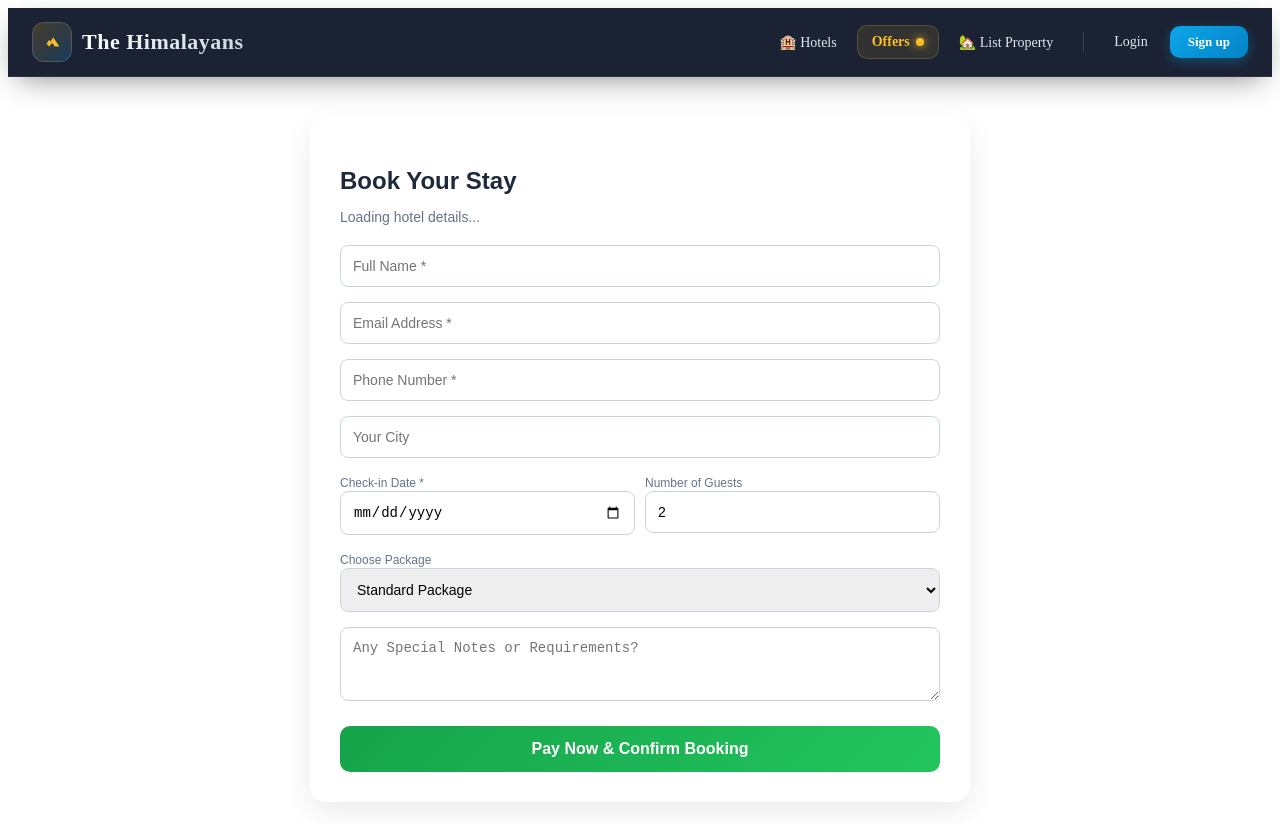
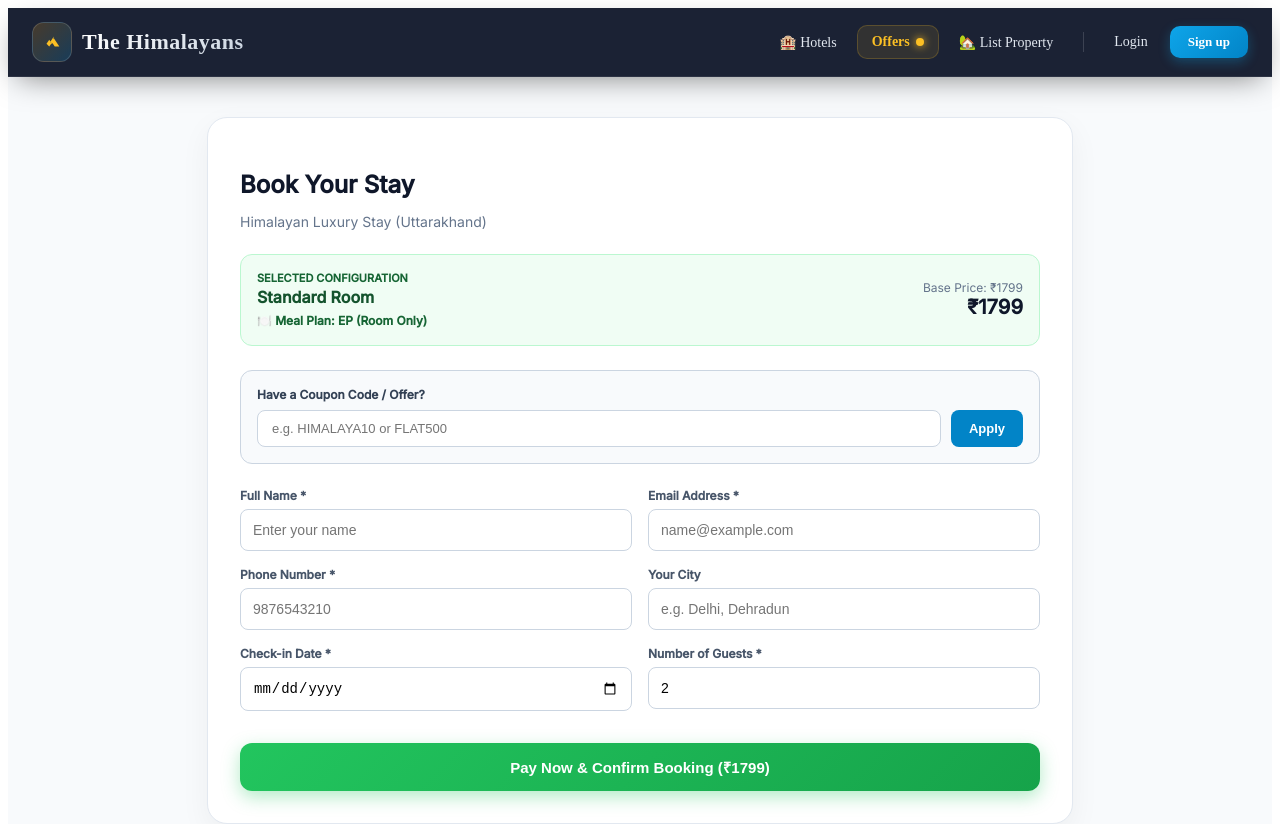
Before and after one commit to pamnautiyal-cpu/himstay, a React (Vite) app in the folder frontend/: page /booking in a window 1280 px wide. Shown: the top 824 px of the page. Built offline with nearby package versions, Linux system fonts and the light colour scheme; no server answers; the database is empty.

Commit message:
Add professional EP, CP, MAP, AP meal plans selection feature with dynamic pricing

```diff
--- a/frontend/src/pages/Booking.jsx
+++ b/frontend/src/pages/Booking.jsx
@@ -1,200 +1,196 @@
 import React, { useState, useEffect } from "react";
+import { useParams, useLocation, useNavigate } from "react-router-dom";
 import axios from "axios";
-import { useParams, useSearchParams, useNavigate } from "react-router-dom";
 
 const BACKEND_URL = import.meta.env.VITE_BACKEND_URL || "https://himstay.onrender.com";
 
-export default function Booking() {
-  const [searchParams] = useSearchParams();
-  const params = useParams();
+export default function BookingPage() {
+  const { id } = useParams();
+  const location = useLocation();
   const navigate = useNavigate();
 
-  // URL route param (:hotelId ya :id) aur query param (?hotelId=) dono se fetch karega
-  const hotelId = params.hotelId || params.id || searchParams.get("hotelId");
+  // 1. HotelDetails se pass ki gayi state ko receive karna
+  const { roomType = "Standard Room", finalPrice = 1799, mealPlan = "EP (Room Only)" } = location.state || {};
 
   const [hotel, setHotel] = useState(null);
-  const [name, setName] = useState("");
-  const [email, setEmail] = useState("");
-  const [phone, setPhone] = useState("");
-  const [city, setCity] = useState("");
-  const [guests, setGuests] = useState(2);
-  const [checkIn, setCheckIn] = useState("");
-  const [packageType, setPackageType] = useState("Standard");
-  const [notes, setNotes] = useState("");
+  const [formData, setFormData] = useState({
+    fullName: "",
+    email: "",
+    phone: "",
+    city: "",
+    checkInDate: "",
+    guests: "2"
+  });
 
-  const [loading, setLoading] = useState(false);
+  // Coupon / Offer state variables
+  const [couponCode, setCouponCode] = useState("");
+  const [discount, setDiscount] = useState(0);
+  const [couponMessage, setCouponMessage] = useState("");
+
+  // Local hotels database (fallback ke liye)
+  const localHotels = {
+    "local_01": { name: "Hotel Nagraja Palace", location: "Gangotri Hwy" },
+    "local_02": { name: "Grandparents Homestay", location: "NH 34, Matli" },
+    "local_03": { name: "Hotel Prisha Pahal", location: "Barahat Range" },
+    "local_04": { name: "Hotel K.P Residency", location: "Near Medicose" },
+    "local_05": { name: "Dhruvnanda Homestay", location: "ITBP Rd" },
+    "local_06": { name: "Himalayan Abode", location: "Main Market" },
+    "local_07": { name: "Riverside Retreat", location: "Bhagirathi Bank" },
+    "local_08": { name: "Gangotri View Inn", location: "Gangori Bridge" },
+    "local_09": { name: "Green Valley Homestay", location: "Village Road" },
+    "local_10": { name: "Uttarkashi Guest House", location: "Old Town" },
+    "local_11": { name: "Mountain Peak Hotel", location: "Dunda Main Rd" },
+    "local_12": { name: "Peaceful Stay", location: "Valley View" },
+    "local_13": { name: "Char Dham Camp", location: "Near Highway" },
+    "local_14": { name: "Sunrise Residency", location: "Tiloth Road" },
+    "local_15": { name: "Nature's Nest", location: "Orchard Side" },
+    "local_16": { name: "Skyline Hotel", location: "City Center" }
+  };
 
   useEffect(() => {
-    if (hotelId) {
-      axios
-        .get(`${BACKEND_URL}/api/hotels/${hotelId}`)
-        .then((res) => {
-          setHotel(res.data);
-        })
-        .catch((err) => console.error("Error loading hotel context:", err));
+    if (localHotels[id]) {
+      setHotel(localHotels[id]);
+    } else {
+      axios.get(`${BACKEND_URL}/api/hotels/${id}`)
+        .then((res) => setHotel(res.data))
+        .catch(() => setHotel({ name: "Himalayan Luxury Stay", location: "Uttarakhand" }));
     }
-  }, [hotelId]);
+  }, [id]);
 
-  const loadRazorpayScript = () => {
-    return new Promise((resolve) => {
-      if (window.Razorpay) {
-        resolve(true);
-        return;
+  // 2. Coupon apply karne ka logic (Price Reduce karne ke liye)
+  const handleApplyCoupon = (e) => {
+    e.preventDefault();
+    const code = couponCode.trim().toUpperCase();
+
+    if (code === "HIMALAYA10" || code === "WELCOME10") {
+      const discAmount = Math.round(finalPrice * 0.10); // 10% discount
+      setDiscount(discAmount);
+      setCouponMessage("🎉 10% Discount Applied Successfully!");
+    } else if (code === "FLAT500") {
+      setDiscount(500); // Flat ₹500 discount
+      setCouponMessage("🎉 Flat ₹500 Discount Applied Successfully!");
+    } else {
+      setDiscount(0);
+      setCouponMessage("❌ Invalid Coupon Code. Try HIMALAYA10 or FLAT500");
     }
-      const script = document.createElement("script");
-      script.src = "https://checkout.razorpay.com/v1/checkout.js";
-      script.onload = () => resolve(true);
-      script.onerror = () => resolve(false);
-      document.body.appendChild(script);
-    });
   };
 
-  async function handleBookingAndPayment(e) {
-    e.preventDefault();
+  const netPayablePrice = Math.max(0, finalPrice - discount);
 
-    if (!hotelId) return alert("Hotel selection missing from URL.");
-    if (!name || !phone || !email || !checkIn) return alert("Please fill required fields (*)");
-
-    setLoading(true);
-
-    const isScriptLoaded = await loadRazorpayScript();
-    if (!isScriptLoaded) {
-      alert("Razorpay SDK failed to load. Please check your internet connection.");
-      setLoading(false);
-      return;
-    }
-
-    try {
-      // Hotel price me se symbols/commas hatakar integer paise me convert karein
-      const rawPrice = hotel?.price ? hotel.price : 2500;
-      const cleanPrice = String(rawPrice).replace(/[^0-9]/g, "");
-      const numericPrice = Number(cleanPrice) || 2500;
-      const amountInPaise = Math.round(numericPrice * 100);
-
-      const orderRes = await axios.post(`${BACKEND_URL}/api/create-order`, {
-        amount: amountInPaise,
-        currency: "INR"
-      });
-
-      const order = orderRes.data;
-      const orderId = order.id || order.order_id;
-
-      if (!order || !orderId) {
-        alert("Server failed to initiate payment order.");
-        setLoading(false);
-        return;
-      }
-
-      const options = {
-        key: import.meta.env.VITE_RAZORPAY_KEY_ID || "rzp_live_TKtTqRDH6nVxxo",
-        amount: order.amount,
-        currency: order.currency || "INR",
-        name: "The Himalayans",
-        description: hotel ? hotel.name : "Himalayan Booking",
-        order_id: orderId,
-        handler: async function (response) {
-          try {
-            const verifyRes = await axios.post(`${BACKEND_URL}/api/verify-payment`, {
-              razorpay_order_id: response.razorpay_order_id,
-              razorpay_payment_id: response.razorpay_payment_id,
-              razorpay_signature: response.razorpay_signature,
-            });
-
-            if (verifyRes.data.success) {
-              await axios.post(`${BACKEND_URL}/api/bookings`, {
-                hotelId,
-                name,
-                email,
-                phone,
-                city,
-                guests: Number(guests),
-                checkIn,
-                packageType,
-                notes,
-              });
-
-              alert("Booking & Payment Successful! 🎉");
-              navigate("/mytrips");
-            } else {
-              alert("Payment verification failed.");
-            }
-          } catch (err) {
-            console.error("Verification err:", err);
-            alert("Internal error during payment confirmation.");
-          } finally {
-            setLoading(false);
-          }
-        },
-        prefill: { name, email, contact: phone },
-        theme: { color: "#2563eb" },
+  const handleInputChange = (e) => {
+    setFormData({ ...formData, [e.target.name]: e.target.value });
   };
 
-      const paymentObject = new window.Razorpay(options);
-
-      paymentObject.on("payment.failed", function (response) {
-        console.error("Payment Failed:", response.error);
-        alert(`Payment Failed: ${response.error.description || 'Transaction cancelled'}`);
-        setLoading(false);
-      });
-
-      paymentObject.open();
-
-    } catch (err) {
-      console.error("Payment Order Error:", err);
-      const serverMessage = err.response?.data?.error || err.message || "Failed to reach payment gateway.";
-      alert(`Payment Error: ${serverMessage}`);
-      setLoading(false);
-    }
-  }
+  const handleBookingSubmit = (e) => {
+    e.preventDefault();
+    alert(`Booking Confirmed for ${formData.fullName}! Room: ${roomType}, Meal Plan: ${mealPlan}, Total Paid: ₹${netPayablePrice}`);
+    navigate("/");
+  };
 
   return (
-    <div style={{ maxWidth: "600px", margin: "40px auto", padding: "30px", background: "#fff", borderRadius: "16px", boxShadow: "0 10px 30px rgba(0,0,0,0.08)", fontFamily: "sans-serif" }}>
-      <h2 style={{ marginBottom: "5px", color: "#1e293b" }}>Book Your Stay</h2>
-      {hotel ? (
-        <p style={{ color: "#2563eb", fontWeight: "bold", marginTop: 0 }}>📍 {hotel.name} — ₹{hotel.price}/night</p>
-      ) : (
-        <p style={{ color: "#64748b", fontSize: "14px" }}>Loading hotel details...</p>
-      )}
+    <div style={{ fontFamily: "'Inter', sans-serif", background: "#f8fafc", minHeight: "100vh", padding: "40px 20px" }}>
+      <div style={{ maxWidth: "800px", margin: "0 auto", background: "white", borderRadius: "20px", border: "1px solid #e2e8f0", boxShadow: "0 10px 30px rgba(0,0,0,0.05)", padding: "32px" }}>
 
-      <form onSubmit={handleBookingAndPayment} style={{ display: "flex", flexDirection: "column", gap: "15px", marginTop: "20px" }}>
-        <input placeholder="Full Name *" value={name} onChange={(e) => setName(e.target.value)} required style={inputStyle} />
-        <input type="email" placeholder="Email Address *" value={email} onChange={(e) => setEmail(e.target.value)} required style={inputStyle} />
-        <input type="tel" placeholder="Phone Number *" value={phone} onChange={(e) => setPhone(e.target.value)} required style={inputStyle} />
-        <input placeholder="Your City" value={city} onChange={(e) => setCity(e.target.value)} style={inputStyle} />
+        <h2 style={{ fontSize: "24px", fontWeight: "900", color: "#0f172a", marginBottom: "6px" }}>Book Your Stay</h2>
+        <p style={{ fontSize: "14px", color: "#64748b", marginBottom: "24px" }}>
+          {hotel ? hotel.name : "Loading hotel details..."} ({hotel?.location})
+        </p>
 
-        <div style={{ display: "flex", gap: "10px" }}>
-          <div style={{ flex: 1 }}>
-            <label style={{ fontSize: "12px", color: "#64748b" }}>Check-in Date *</label>
-            <input type="date" value={checkIn} onChange={(e) => setCheckIn(e.target.value)} required style={inputStyle} />
+        {/* Selected Room & Meal Plan Summary Box */}
+        <div style={{ background: "#f0fdf4", border: "1px solid #bbf7d0", padding: "16px", borderRadius: "12px", marginBottom: "24px", display: "flex", justifyContent: "space-between", alignItems: "center", flexWrap: "wrap", gap: "12px" }}>
+          <div>
+            <span style={{ fontSize: "11px", fontWeight: "800", color: "#166534", textTransform: "uppercase", display: "block" }}>Selected Configuration</span>
+            <h4 style={{ fontSize: "16px", fontWeight: "900", color: "#14532d", margin: "2px 0" }}>{roomType}</h4>
+            <span style={{ fontSize: "12px", color: "#166534", fontWeight: "700" }}>🍽️ Meal Plan: {mealPlan}</span>
           </div>
-          <div style={{ flex: 1 }}>
-            <label style={{ fontSize: "12px", color: "#64748b" }}>Number of Guests</label>
-            <input type="number" min="1" max="10" value={guests} onChange={(e) => setGuests(e.target.value)} style={inputStyle} />
+          <div style={{ textAlign: "right" }}>
+            <span style={{ fontSize: "12px", color: "#64748b", display: "block" }}>Base Price: ₹{finalPrice}</span>
+            {discount > 0 && <span style={{ fontSize: "12px", color: "#dc2626", display: "block" }}>Discount: -₹{discount}</span>}
+            <span style={{ fontSize: "20px", fontWeight: "900", color: "#0f172a" }}>₹{netPayablePrice}</span>
           </div>
         </div>
 
-        <div>
-          <label style={{ fontSize: "12px", color: "#64748b" }}>Choose Package</label>
-          <select value={packageType} onChange={(e) => setPackageType(e.target.value)} style={inputStyle}>
-            <option value="Standard">Standard Package</option>
-            <option value="Deluxe">Deluxe Package</option>
-            <option value="Premium">Premium Luxury Package</option>
-          </select>
+        {/* Coupon Code Section (Yahan price reduce hoga) */}
+        <div style={{ background: "#f8fafc", border: "1px solid #cbd5e1", padding: "16px", borderRadius: "12px", marginBottom: "24px" }}>
+          <label style={{ fontSize: "12px", fontWeight: "800", color: "#334155", display: "block", marginBottom: "8px" }}>Have a Coupon Code / Offer?</label>
+          <div style={{ display: "flex", gap: "10px" }}>
+            <input
+              type="text"
+              placeholder="e.g. HIMALAYA10 or FLAT500"
+              value={couponCode}
+              onChange={(e) => setCouponCode(e.target.value)}
+              style={{ flex: 1, padding: "10px 14px", borderRadius: "8px", border: "1px solid #cbd5e1", fontSize: "13px", outline: "none" }}
+            />
+            <button
+              type="button"
+              onClick={handleApplyCoupon}
+              style={{ background: "#0284c7", color: "white", border: "none", padding: "0 18px", borderRadius: "8px", fontWeight: "800", fontSize: "13px", cursor: "pointer" }}
+            >
+              Apply
+            </button>
+          </div>
+          {couponMessage && (
+            <p style={{ fontSize: "12px", fontWeight: "700", color: discount > 0 ? "#16a34a" : "#dc2626", margin: "8px 0 0 0" }}>
+              {couponMessage}
+            </p>
+          )}
         </div>
 
-        <textarea placeholder="Any Special Notes or Requirements?" value={notes} onChange={(e) => setNotes(e.target.value)} rows="3" style={inputStyle} />
+        {/* Booking Form */}
+        <form onSubmit={handleBookingSubmit} style={{ display: "flex", flexDirection: "column", gap: "16px" }}>
+          <div style={{ display: "grid", gridTemplateColumns: "1fr 1fr", gap: "16px" }}>
+            <div>
+              <label style={labelStyle}>Full Name *</label>
+              <input type="text" name="fullName" required placeholder="Enter your name" value={formData.fullName} onChange={handleInputChange} style={inputStyle} />
+            </div>
+            <div>
+              <label style={labelStyle}>Email Address *</label>
+              <input type="email" name="email" required placeholder="name@example.com" value={formData.email} onChange={handleInputChange} style={inputStyle} />
+            </div>
+          </div>
+
+          <div style={{ display: "grid", gridTemplateColumns: "1fr 1fr", gap: "16px" }}>
+            <div>
+              <label style={labelStyle}>Phone Number *</label>
+              <input type="tel" name="phone" required placeholder="9876543210" value={formData.phone} onChange={handleInputChange} style={inputStyle} />
+            </div>
+            <div>
+              <label style={labelStyle}>Your City</label>
+              <input type="text" name="city" placeholder="e.g. Delhi, Dehradun" value={formData.city} onChange={handleInputChange} style={inputStyle} />
+            </div>
+          </div>
+
+          <div style={{ display: "grid", gridTemplateColumns: "1fr 1fr", gap: "16px" }}>
+            <div>
+              <label style={labelStyle}>Check-in Date *</label>
+              <input type="date" name="checkInDate" required value={formData.checkInDate} onChange={handleInputChange} style={inputStyle} />
+            </div>
+            <div>
+              <label style={labelStyle}>Number of Guests *</label>
+              <input type="number" name="guests" min="1" max="6" required value={formData.guests} onChange={handleInputChange} style={inputStyle} />
+            </div>
+          </div>
 
           <button
             type="submit"
-          disabled={loading}
-          style={{ padding: "14px", background: "linear-gradient(135deg,#16a34a,#22c55e)", color: "white", border: "none", borderRadius: "10px", fontSize: "16px", fontWeight: "bold", cursor: "pointer", marginTop: "10px" }}
+            style={{ marginTop: "16px", background: "linear-gradient(135deg, #22c55e, #16a34a)", color: "white", border: "none", padding: "14px", borderRadius: "12px", fontWeight: "900", fontSize: "15px", cursor: "pointer", boxShadow: "0 6px 18px rgba(34, 197, 94, 0.35)" }}
           >
-          {loading ? "Processing Secure Payment..." : "Pay Now & Confirm Booking"}
+            Pay Now & Confirm Booking (₹{netPayablePrice})
           </button>
         </form>
+
+      </div>
     </div>
   );
 }
+
+const labelStyle = {
+  fontSize: "12px",
+  fontWeight: "700",
+  color: "#475569",
+  display: "block",
+  marginBottom: "6px"
+};
 
 const inputStyle = {
   width: "100%",
@@ -202,5 +198,6 @@ const inputStyle = {
   borderRadius: "8px",
   border: "1px solid #cbd5e1",
   fontSize: "14px",
+  outline: "none",
   boxSizing: "border-box"
 };
```
Lines whose indentation alone changed are shown as unchanged.
